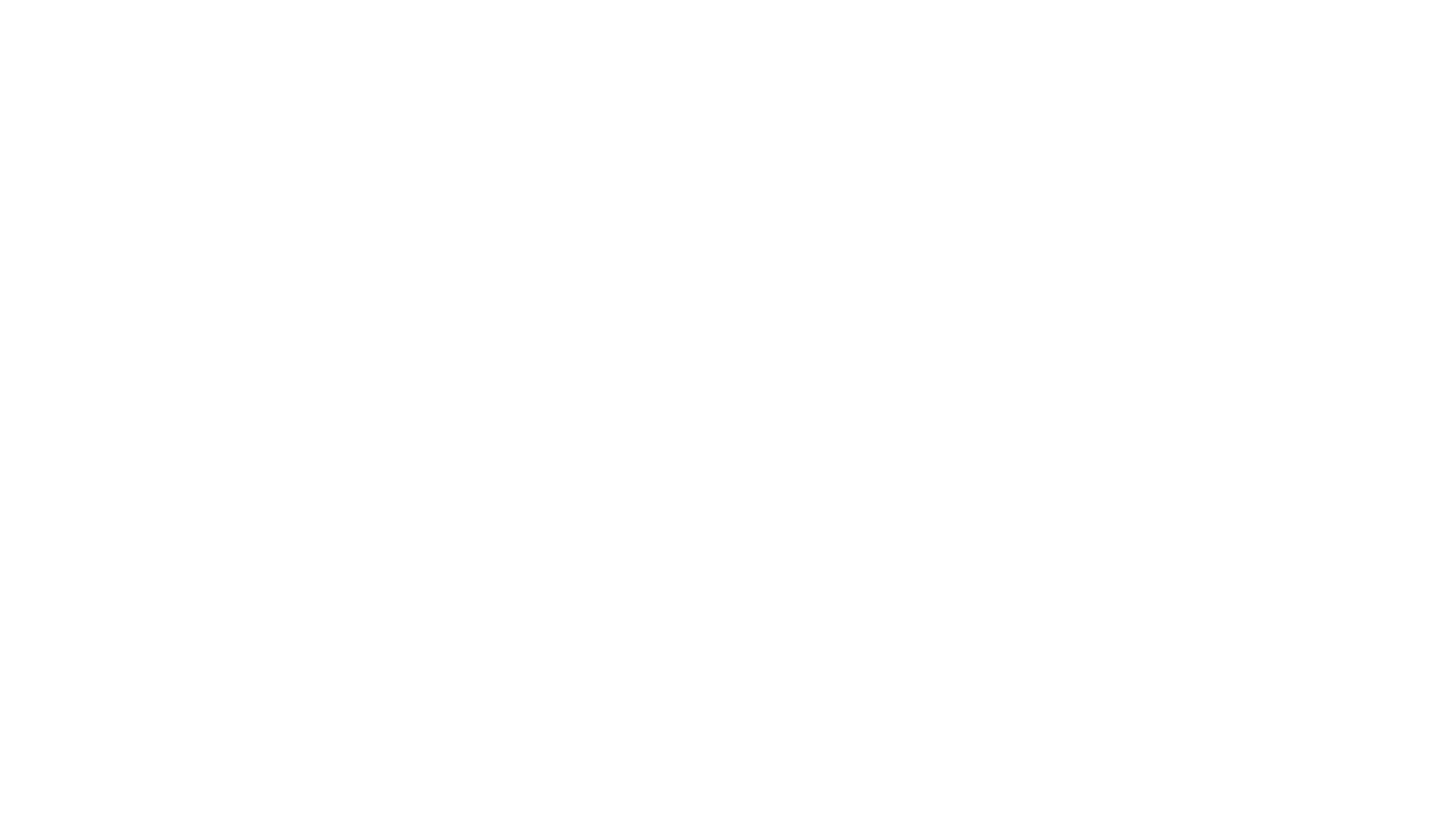
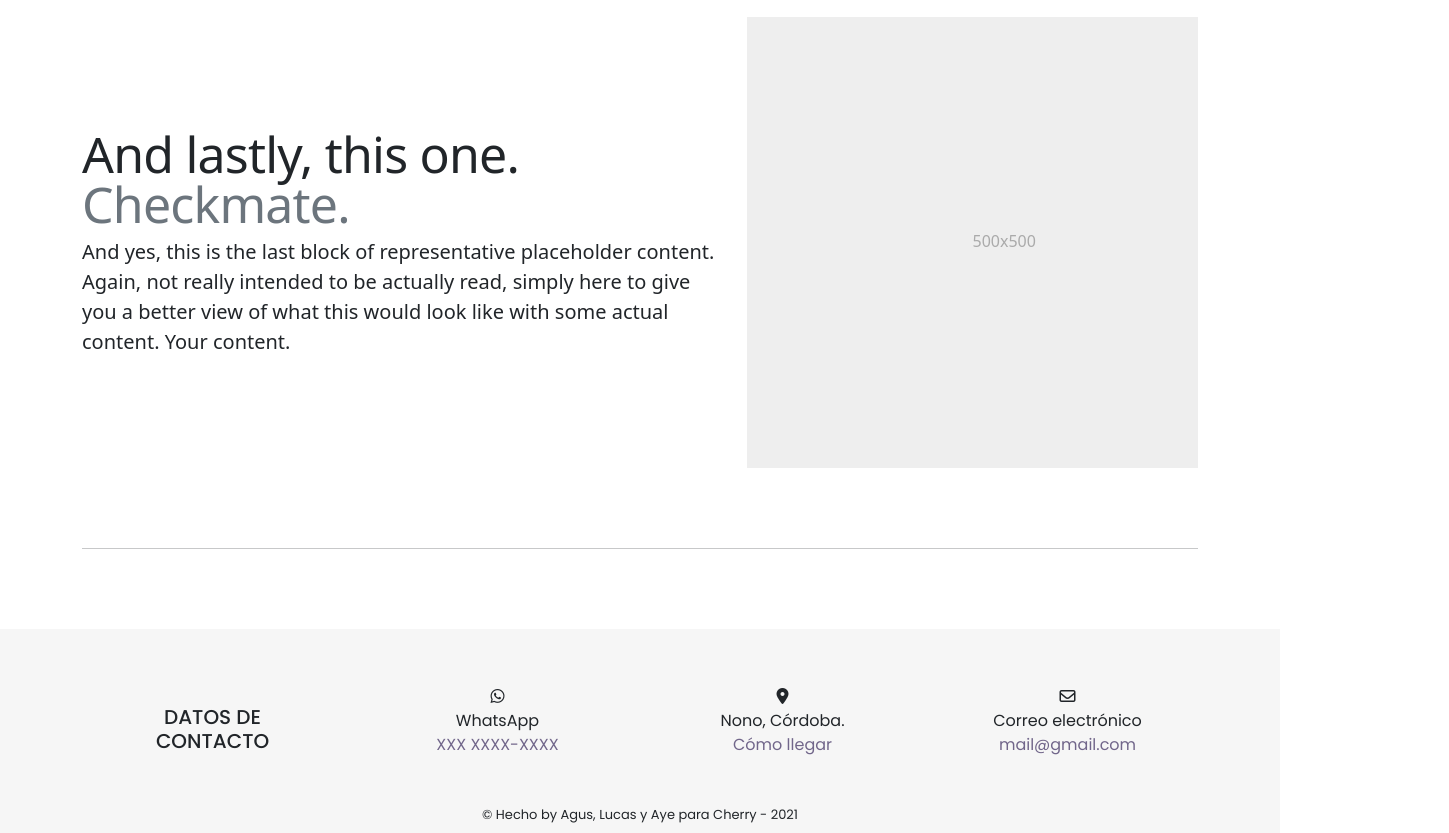
Before and after one commit to AgustinTafura/cherry-coder, a React (Create React App) app: page / in a window 1280 px wide. Shown: the part 1720-2553 px from the top of the page, 1449 px wide, since content can reach past the window. Before the commit the page ends 800 px from the top, so only its background shows below. Built offline with nearby package versions, Linux system fonts and the light colour scheme.

Commit message:
agregado flotante WApp, mejorado footer y navbar(scroll onClick)

```diff
--- a/public/index.html
+++ b/public/index.html
@@ -9,7 +9,7 @@
       name="description"
       content="Web site created using create-react-app"
     />
-    <link rel="apple-touch-icon" href="%PUBLIC_URL%/logo192.png" />
+    <link rel="apple-touch-icon" href="%PUBLIC_URL%/logo.png" />
     <!--
       manifest.json provides metadata used when your web app is installed on a
       user's mobile device or desktop. See https://developers.google.com/web/fundamentals/web-app-manifest/
--- a/src/App.js
+++ b/src/App.js
@@ -5,6 +5,7 @@ import './App.css';
 import FooterContainer from './components/Footer';
 import Navbar from './components/Navbar';
 import SectionContainer from './components/Content';
+import ContactBubble from './components/ContactBubble';
 
 function App() {
   return (
@@ -14,11 +15,10 @@ function App() {
       </header>
 
       <main>
-
-        {/* <SectionContainer/> */}
+        <SectionContainer/>
       </main>
       <FooterContainer/>
-
+      <ContactBubble/>
     </div>
   );
 }
--- /dev/null
+++ b/src/components/ContactBubble/index.css
@@ -0,0 +1,11 @@
+#flotante svg{
+    width: 50px;
+    height: 50px;
+    position: fixed;
+    bottom: 1rem;
+    right: 1rem;
+}
+
+svg:hover {
+    transform: scale(1.1);
+}
--- /dev/null
+++ b/src/components/ContactBubble/index.jsx
@@ -0,0 +1,25 @@
+import './index.css'
+import $ from "jquery";
+
+const ContactBubble = () => {
+
+
+    window.addEventListener('scroll',function(){
+      if($(window).scrollTop() > 368){
+        $('#flotante').show("slow")
+        $('#flotante').removeClass('d-none')
+      } else {
+        $('#flotante').hide("slow")
+      }
+    });
+
+      return (
+        <a id="flotante" class='d-none' href="https://api.whatsapp.com/send?phone=5491167485220&amp;text=&amp;source=&amp;data=&amp;app_absent=">
+          <svg xmlns="http://www.w3.org/2000/svg" width="39" height="39" viewBox="0 0 39 39">
+            <path fill="rgb(113, 102, 138, 0.8)" d="M10.7 32.8l.6.3c2.5 1.5 5.3 2.2 8.1 2.2 8.8 0 16-7.2 16-16 0-4.2-1.7-8.3-4.7-11.3s-7-4.7-11.3-4.7c-8.8 0-16 7.2-15.9 16.1 0 3 .9 5.9 2.4 8.4l.4.6-1.6 5.9 6-1.5z"></path><path fill="#FFF" d="M32.4 6.4C29 2.9 24.3 1 19.5 1 9.3 1 1.1 9.3 1.2 19.4c0 3.2.9 6.3 2.4 9.1L1 38l9.7-2.5c2.7 1.5 5.7 2.2 8.7 2.2 10.1 0 18.3-8.3 18.3-18.4 0-4.9-1.9-9.5-5.3-12.9zM19.5 34.6c-2.7 0-5.4-.7-7.7-2.1l-.6-.3-5.8 1.5L6.9 28l-.4-.6c-4.4-7.1-2.3-16.5 4.9-20.9s16.5-2.3 20.9 4.9 2.3 16.5-4.9 20.9c-2.3 1.5-5.1 2.3-7.9 2.3zm8.8-11.1l-1.1-.5s-1.6-.7-2.6-1.2c-.1 0-.2-.1-.3-.1-.3 0-.5.1-.7.2 0 0-.1.1-1.5 1.7-.1.2-.3.3-.5.3h-.1c-.1 0-.3-.1-.4-.2l-.5-.2c-1.1-.5-2.1-1.1-2.9-1.9-.2-.2-.5-.4-.7-.6-.7-.7-1.4-1.5-1.9-2.4l-.1-.2c-.1-.1-.1-.2-.2-.4 0-.2 0-.4.1-.5 0 0 .4-.5.7-.8.2-.2.3-.5.5-.7.2-.3.3-.7.2-1-.1-.5-1.3-3.2-1.6-3.8-.2-.3-.4-.4-.7-.5h-1.1c-.2 0-.4.1-.6.1l-.1.1c-.2.1-.4.3-.6.4-.2.2-.3.4-.5.6-.7.9-1.1 2-1.1 3.1 0 .8.2 1.6.5 2.3l.1.3c.9 1.9 2.1 3.6 3.7 5.1l.4.4c.3.3.6.5.8.8 2.1 1.8 4.5 3.1 7.2 3.8.3.1.7.1 1 .2h1c.5 0 1.1-.2 1.5-.4.3-.2.5-.2.7-.4l.2-.2c.2-.2.4-.3.6-.5s.4-.4.5-.6c.2-.4.3-.9.4-1.4v-.7s-.1-.1-.3-.2z"></path>
+          </svg>
+        </a>
+      )
+}
+
+export default ContactBubble
--- a/src/components/Footer/index.css
+++ b/src/components/Footer/index.css
@@ -1,4 +1,28 @@
+#contacto {
+    align-self: center;
+}
+
 footer {
-    background-color: #f6f6f6
+    background-color: #f6f6f6;
+    font-family: 'Poppins';
 
 }
+
+
+footer a {
+    text-decoration: none;
+    color: #71668a;
+}
+
+footer a:hover {
+    text-decoration: none;
+    font-weight: bolder;
+    color: #71668a;
+
+}
+
+#copywrite {
+    margin-top: 2rem;
+    /* padding-bottom: 0.5rem; */
+    font-size: small;
+}
--- a/src/components/Footer/index.jsx
+++ b/src/components/Footer/index.jsx
@@ -2,15 +2,49 @@ import './index.css'
 
 
 const FooterContainer = () => {
-    return (
-        <footer >
-          <div className="container">
-          <p className="float-end"><a href="#">Back to top</a></p>
-          <p>&copy; Hecho by Agus, Lucas y Aye para Cherry - 2021. &middot; <a href="#">Privacy</a> &middot; <a href="#">Terms</a></p>
+      return (
+        <footer>
+          <div className="container text-center pt-5 pb-2">
+            <div className="row pt-2">
 
+              <h5 id="contacto"className="d-inline col-md-3 text-md-left mb-4 mb-md-0">
+                <div>DATOS DE</div>
+                <div>CONTACTO</div>
+              </h5>
+              <div id="telefono" className="col-md-3">
+                <i className="fab fa-whatsapp" aria-hidden="true"></i>
+                <div itemScope="" itemType="https://schema.org/LocalBusiness">
+                  <div>WhatsApp</div>
+
+                  <span itemProp="telephone">
+                    <a href="https://api.whatsapp.com/send?phone=5491167485220&amp;text=&amp;source=&amp;data=&amp;app_absent=">
+                      XXX XXXX-XXXX
+                    </a>
+                  </span>
+                  </div>
+              </div>
+
+              <div id="direccion" className="col-md-3">
+                <i className="fas fa-map-marker-alt" aria-hidden="true"></i>
+                <address>
+                  <div>Nono, Córdoba.</div>
+                  <a href="https://goo.gl/maps/tCw7LczfgJvjPbFC6">Cómo llegar</a>
+                </address>
+              </div>
+
+              <div id="email" className="col-md-3">
+                <i className="far fa-envelope" aria-hidden="true"></i>
+                <div>
+                  <div>Correo electrónico</div>
+                  <a href="mailto:mail@gmail.com">mail@gmail.com</a>
+                </div>
+              </div>
+
+            </div>
+            <div id="copywrite">© Hecho by Agus, Lucas y Aye para Cherry - 2021</div>
           </div>
-      </footer>
-    )
+        </footer>
+      )
 }
 
 export default FooterContainer
--- a/src/components/Navbar/index.jsx
+++ b/src/components/Navbar/index.jsx
@@ -1,21 +1,28 @@
-// import $ from "jquery";
+import $ from "jquery";
 import './index.css'
 
 const Navbar = () => {
     const sections = [
-        'Que son',
-        'Modo de Uso',
-        'Como comprar',
-        'Mayoristas',
-        'Contacto'
+        'que-son',
+        'modo-de-uso',
+        'como-comprar',
+        'mayoristas',
+        'contacto'
     ]
 
 
+    const scrollToSection = (e)=>{
+        e.preventDefault()
+        var elem = e.nativeEvent.target
+        $('.navbar-toggler').click()
+        window.scrollTo({ top: ($(elem.hash)).offset().top - 80, behavior: 'smooth' })
+        console.log(e)
+    }
+
     return (
         <>
-
             <nav className="container-fluid">
-            <div className="navbar navbar-expand-lg navbar-light row no-gutters container-fluid">
+                <div className="navbar navbar-expand-lg navbar-light row no-gutters container-fluid fixed-top bg-white shadow-sm">
                     <a className="navbar-brand col-1" href="#"><img id="nav-logo" src="/assets/img/logo2.png" alt=""/></a>
                     <button className="navbar-toggler" type="button" data-toggle="collapse" data-target="#navbarSupportedContent"
                         aria-controls="navbarSupportedContent" aria-expanded="false" aria-label="Toggle navigation">
@@ -30,7 +37,7 @@ const Navbar = () => {
                                     return(
 
                                         <li key={index} className="nav-item text-center p-1 m-lg-3 text-nowrap">
-                                        <a className="" href="#">{section}</a>
+                                            <a onClick={scrollToSection} className="" href={`#${section}`}>{section.replaceAll('-', ' ')}</a>
                                         </li>
 
                                     )
@@ -47,7 +54,6 @@ const Navbar = () => {
                     </div>
                 </div>
             </nav>
-
         </>
     )
 }
```
Also changed, not shown: public/manifest.json. Lines whose indentation alone changed are shown as unchanged.
